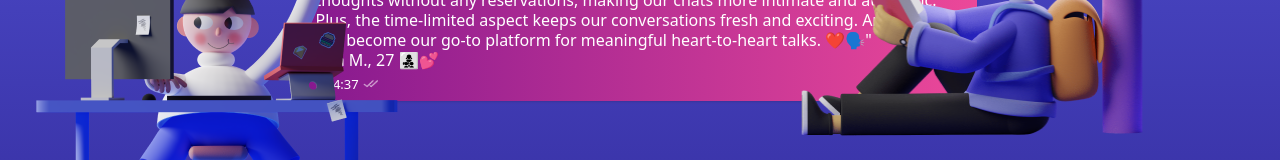
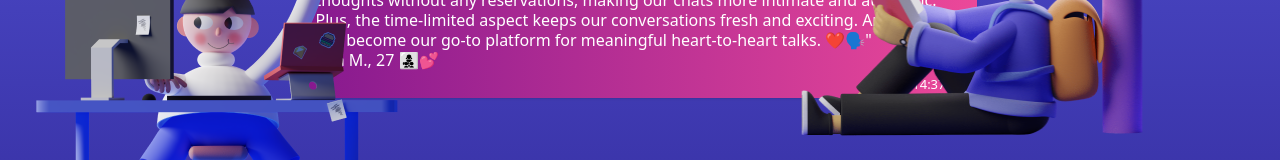
Before and after one commit to world-wide-techies/annon_chat, a Next.js app: page / in a window 1280 px wide. Shown: the part 554-714 px from the top of the page. Built offline with nearby package versions, Linux system fonts and the light colour scheme; a web font is replaced by a local one.

Commit message:
Up5PM1:15 PMe5

```diff
--- a/app/components/testimonials_comp.js
+++ b/app/components/testimonials_comp.js
@@ -91,7 +91,7 @@ const Testimonials = () => {
                 <div className="self-stretch text-white text-base font-normal leading-tight">
                   Lisa M., 27 👩‍👧‍👦💕
                 </div>
-                <div className="pl-2.5 pt-2 justify-end items-center gap-1 inline-flex">
+                <div className="pl-2.5 pt-2 justify-end items-center gap-1 flex">
                   <div className="text-white text-[13px] font-normal leading-none">
                     14:37
                   </div>
```
